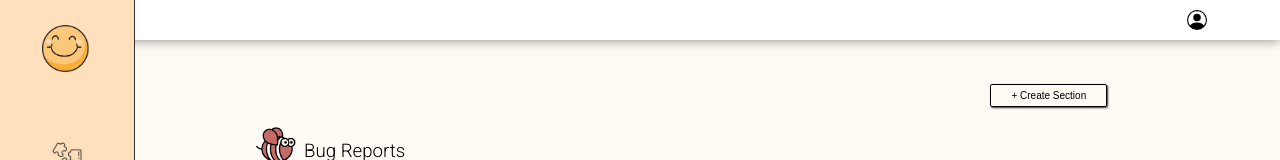
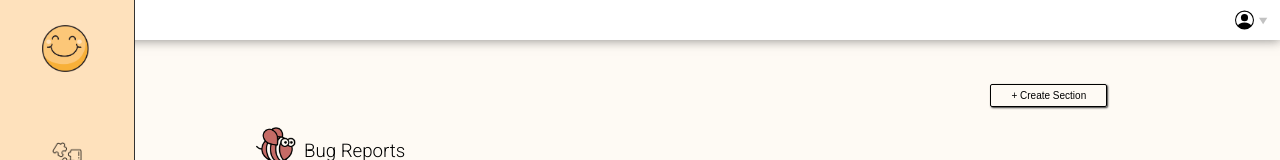
Before and after one commit to filipwieselgren/improveme-platform, a React (Create React App) app: page /bug-reports in a window 1280 px wide. Shown: the top 160 px of the page. Built offline with nearby package versions, Linux system fonts and the light colour scheme; no server answers; sample sign-in values are in the browser's storage.

Commit message:
Log out dropdown and function

```diff
--- a/src/App.scss
+++ b/src/App.scss
@@ -10,6 +10,7 @@
 @use "./pages/loggedin/featurerequests/style/featurerequests";
 @use "./style/components/lists/ticketlist";
 @use "./pages/loggedin/bugreports/style/bugreport";
+@use "./style/components/dropsdowns/profileImgdropdown";
 
 * {
   margin: 0;
--- /dev/null
+++ b/src/components/dropdowns/ProfileImgDropdown.tsx
@@ -0,0 +1,16 @@
+import { useNavigate } from "react-router-dom";
+
+const ProfileImgDropdown = () => {
+  const navigate = useNavigate();
+  const logOut = () => {
+    localStorage.clear();
+    navigate("/login");
+  };
+  return (
+    <div className="profileImg-dropdown-border">
+      <button onClick={logOut}>Log Out</button>
+    </div>
+  );
+};
+
+export default ProfileImgDropdown;
--- a/src/components/pages/LoggedinMain.tsx
+++ b/src/components/pages/LoggedinMain.tsx
@@ -20,9 +20,11 @@ import IFeatureRequest from "../../models/IFeatureRequest";
 import IGeneralImprovements from "../../models/IGeneralImprovements";
 import { IBugReport } from "../../models/IBugReport";
 import SectionList from "../lists/SectionList";
-import { BsPersonCircle } from "react-icons/bs";
+import { BsCaretDown, BsPersonCircle } from "react-icons/bs";
+import { MdPlayArrow } from "react-icons/md";
 import ErrendCard from "../cards/ErrendCard";
 import { IErrendCard } from "../../models/IErrendCard";
+import ProfileImgDropdown from "../dropdowns/ProfileImgDropdown";
 
 const LoggedinMain = () => {
   const navigate = useNavigate();
@@ -32,6 +34,7 @@ const LoggedinMain = () => {
   const [menu, setMenu] = useState(false);
   const [showSectionList, setShowSectionList] = useState(false);
   const [showErrendCard, setShowErrendCard] = useState(false);
+  const [dropDown, setDropDown] = useState(false);
   const [token, setToken] = useState({ loggedIn: true });
 
   const [errend, setErrend] = useState<IErrends>({
@@ -105,7 +108,7 @@ const LoggedinMain = () => {
   useEffect(() => {
     const tokenLocal = localStorage.getItem("token");
 
-    tokenLocal ? setToken({ loggedIn: true }) : setToken({ loggedIn: false });
+    tokenLocal ? setToken({ loggedIn: true }) : navigate("/login");
   }, []);
 
   useEffect(() => {
@@ -300,11 +303,6 @@ const LoggedinMain = () => {
     });
   };
 
-  const logOut = () => {
-    localStorage.clear();
-    navigate("/");
-  };
-
   return (
     <>
       <div className="wrapper">
@@ -400,8 +398,14 @@ const LoggedinMain = () => {
                 <div className="line"></div>
                 <div className="line"></div>
               </div>
-
-              <BsPersonCircle className="profile-nav" onClick={logOut} />
+              <div
+                className="profile-img-wrapper"
+                onClick={() => setDropDown(!dropDown)}
+              >
+                <BsPersonCircle className="profile-nav" />{" "}
+                <MdPlayArrow className="arrow-down" />
+                {dropDown ? <ProfileImgDropdown /> : <></>}
+              </div>
             </nav>
           </>
           <>
@@ -444,7 +448,7 @@ const LoggedinMain = () => {
                 )}
               </main>
             ) : (
-              navigate("/")
+              <></>
             )}
           </>
         </div>
--- /dev/null
+++ b/src/style/components/dropsdowns/_profileImgdropdown.scss
@@ -0,0 +1,35 @@
+.profileImg-dropdown-border {
+  background-color: white;
+  border-radius: 5px;
+  width: 120px;
+  position: absolute;
+  right: 1rem;
+  z-index: 10;
+  top: 3.5rem;
+  display: flex;
+  justify-content: center;
+  align-items: flex-end;
+  box-shadow: 1px 1px 5px rgba(51, 51, 51, 0.2);
+
+  button {
+    background-color: #fefaf4;
+    cursor: pointer;
+    padding: 0.5rem 2rem;
+    border-radius: 2px;
+    border: 0.5px solid;
+    margin: 4rem 0 1rem 0;
+    font-weight: 200;
+
+    &:hover {
+      box-shadow: 0.5px 0.5px 2px #333;
+      cursor: pointer;
+    }
+
+    &:active {
+      -webkit-box-shadow: inset 0px 0px 4px #c1c1c1;
+      -moz-box-shadow: inset 0px 0px 4px #c1c1c1;
+      box-shadow: inset 0px 0px 4px #c1c1c1;
+      outline: none;
+    }
+  }
+}
--- a/src/style/components/pages/_loggedinmain.scss
+++ b/src/style/components/pages/_loggedinmain.scss
@@ -20,6 +20,19 @@
     margin-right: 5%;
     font-size: 2rem;
     cursor: pointer;
+  }
+
+  .profile-img-wrapper {
+    display: flex;
+    align-items: center;
+    cursor: pointer;
+    position: relative;
+
+    .arrow-down {
+      width: 1.5rem;
+      color: rgba(51, 51, 51, 0.299);
+      transform: rotate(90deg);
+    }
   }
 }
 
```
